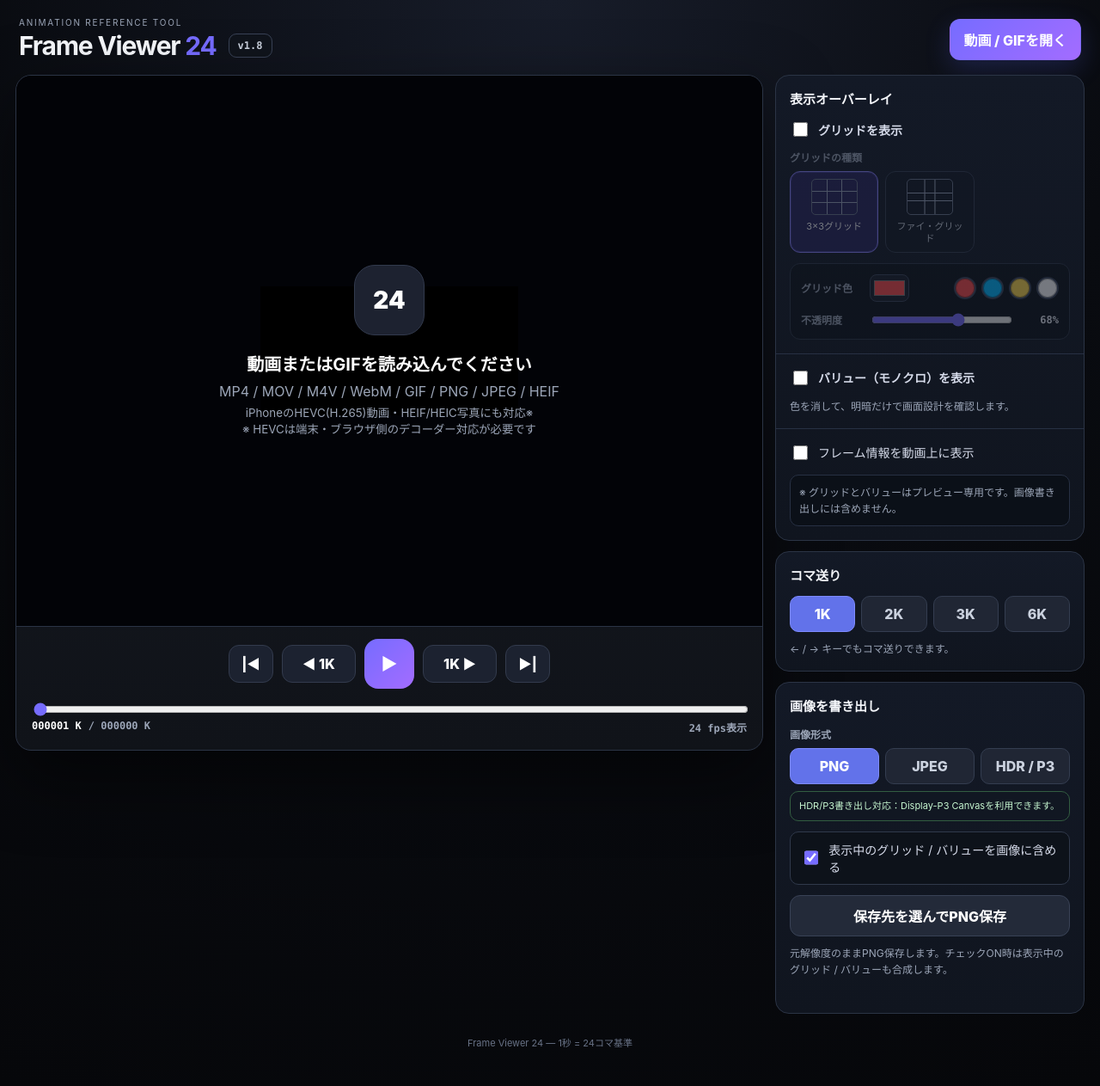
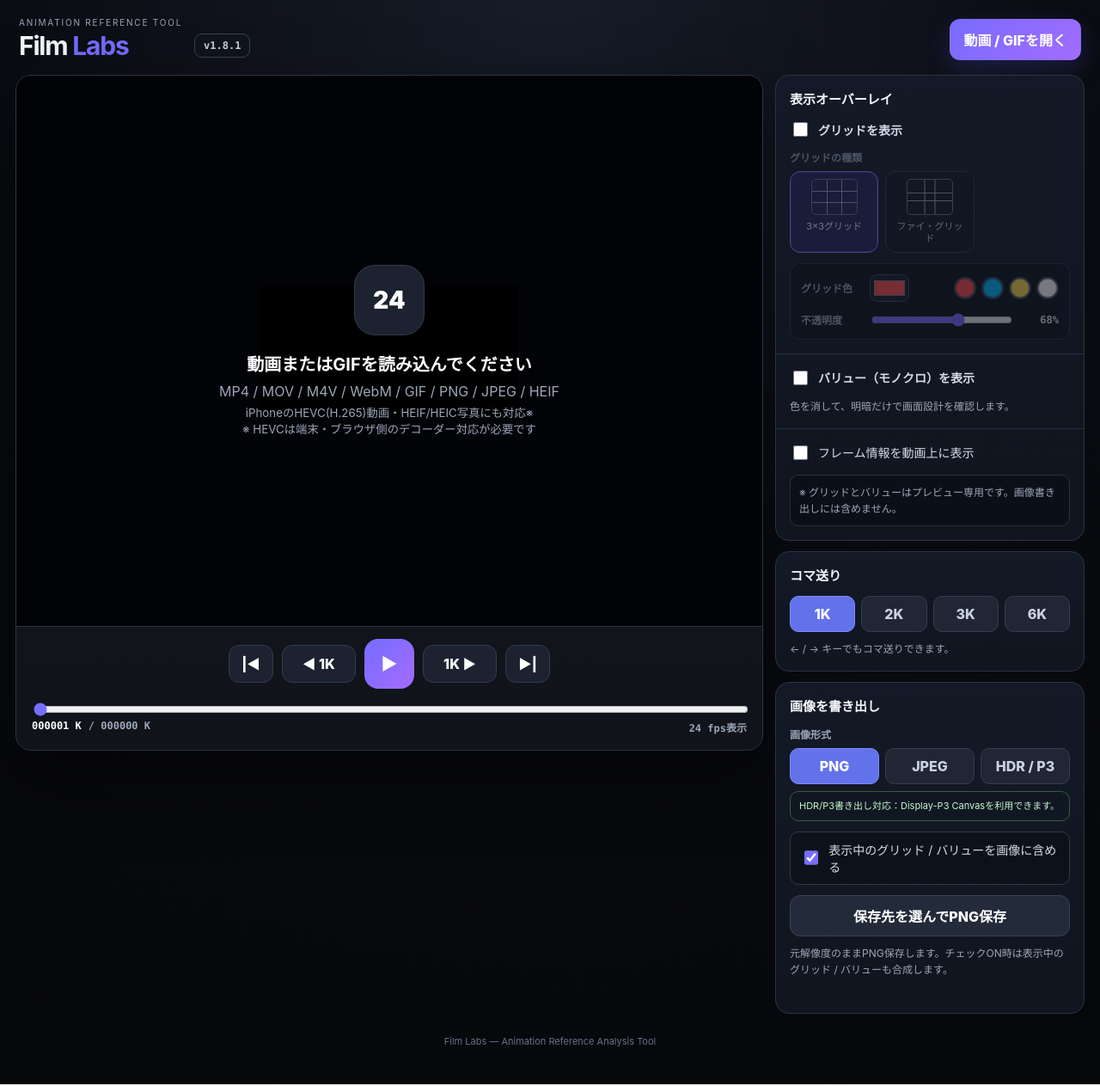
Before and after one commit to Satifo3/FV24, a plain HTML site: page index.html in a window 1280 px wide. Shown: the whole page at 86% size. Drawn offline with Linux system fonts and the light colour scheme.

Commit message:
Add files via upload

```diff
--- a/index.html
+++ b/index.html
@@ -3,7 +3,7 @@
 <head>
   <meta charset="utf-8" />
   <meta name="viewport" content="width=device-width,initial-scale=1,viewport-fit=cover" />
-  <title>Frame Viewer 24</title>
+  <title>Film Labs</title>
   <meta name="theme-color" content="#111318" />
   <link rel="stylesheet" href="style.css" />
 </head>
@@ -13,9 +13,9 @@
       <div class="brand-row">
         <div>
           <p class="eyebrow">ANIMATION REFERENCE TOOL</p>
-          <h1>Frame Viewer <span>24</span></h1>
+          <h1>Film <span>Labs</span></h1>
         </div>
-        <span class="version-badge">v1.8</span>
+        <span class="version-badge">v1.8.1</span>
       </div>
 
       <div class="top-actions">
@@ -187,7 +187,7 @@
     </div>
 
     <footer>
-      <p>Frame Viewer 24 — 1秒 = 24コマ基準</p>
+      <p>Film Labs — Animation Reference Analysis Tool</p>
     </footer>
   </main>
 
```
Also changed, not shown: 1 other file.
